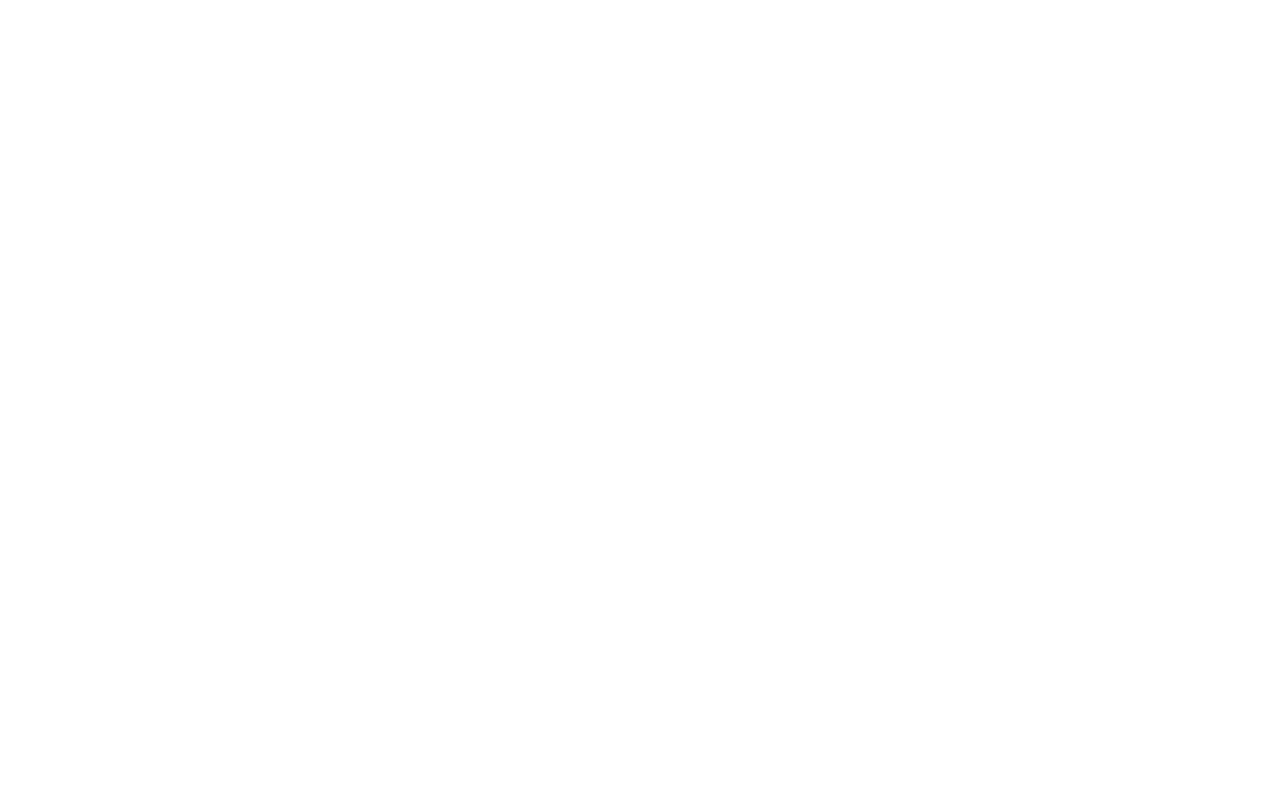
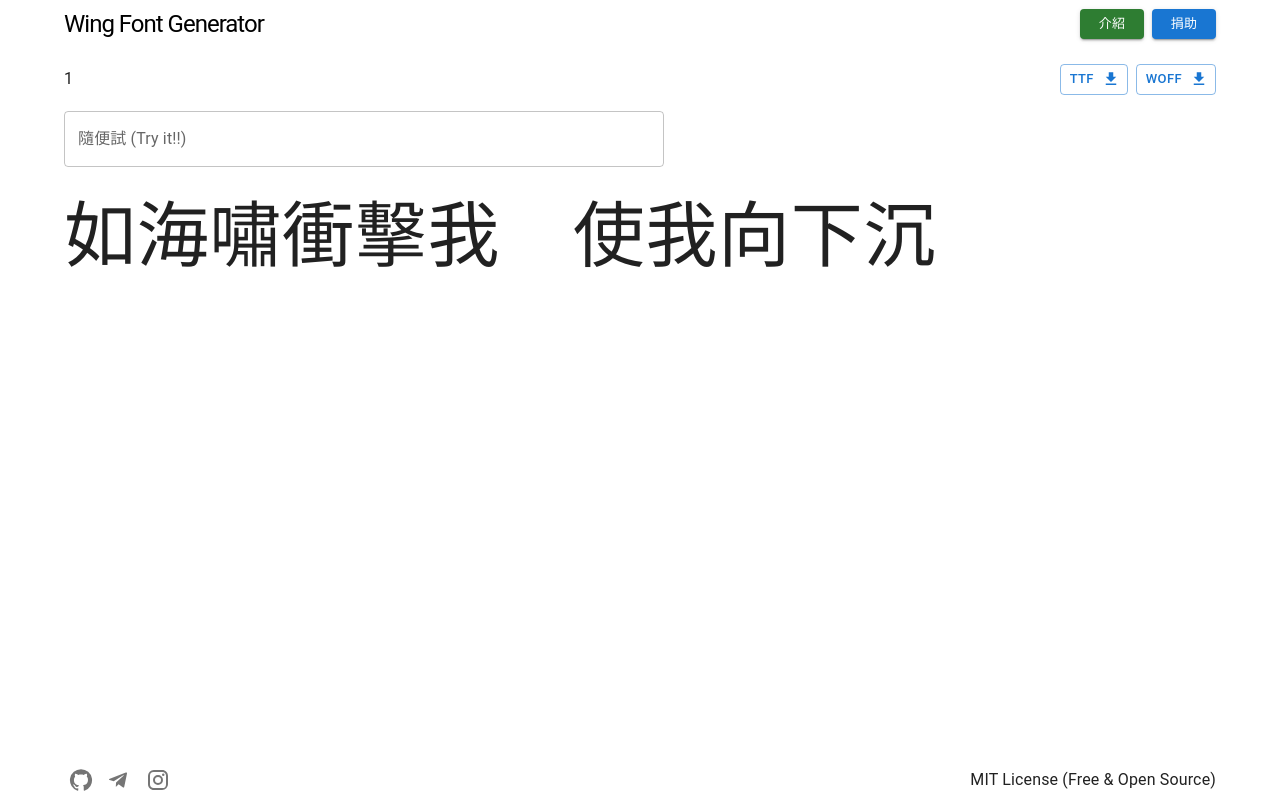
Before and after one commit to chunlaw/wing-font-demo, a React (Vite) app: page /specimen/1 in a window 1280 px wide. Before the commit this address had no page. Built offline with nearby package versions, Linux system fonts and the light colour scheme.

Commit message:
add specimen page

```diff
--- a/src/App.tsx
+++ b/src/App.tsx
@@ -1,6 +1,7 @@
 import { BrowserRouter, Route, Routes } from "react-router-dom";
 import Layout from "./components/layouts/Layout";
 import Main from "./components/Main";
+import Specimen from "./components/Specimen";
 
 function App() {
   return (
@@ -8,6 +9,7 @@
       <Routes>
         <Route path="/" element={<Layout />}>
           <Route path=":path?" element={<Main />} />
+          <Route path="specimen/:family" element={<Specimen />} />
         </Route>
       </Routes>
     </BrowserRouter>
--- /dev/null
+++ b/src/components/FontHeader/index.tsx
@@ -0,0 +1,41 @@
+import { Box, Button } from "@mui/material";
+import { Download } from "@mui/icons-material";
+
+interface FontHeaderProps {
+  family: string;
+}
+
+export const FontHeader = ({ family }: FontHeaderProps) => {
+  return (
+    <Box
+      display="flex"
+      gap={1}
+      alignItems="center"
+      justifyContent="space-between"
+    >
+      {family}
+      <Box display="flex" gap={1}>
+        <Button
+          onClick={() =>
+            window.open(`https://fonts.chunlaw.io/${family}.ttf`, "_blank")
+          }
+          size="small"
+          variant="outlined"
+          endIcon={<Download />}
+        >
+          ttf
+        </Button>
+        <Button
+          onClick={() =>
+            window.open(`https://fonts.chunlaw.io/${family}.woff`, "_blank")
+          }
+          size="small"
+          variant="outlined"
+          endIcon={<Download />}
+        >
+          woff
+        </Button>
+      </Box>
+    </Box>
+  );
+};
--- a/src/components/Main.tsx
+++ b/src/components/Main.tsx
@@ -7,28 +7,18 @@
   Theme,
   Typography,
 } from "@mui/material";
-import { useContext, useEffect, useMemo, useState } from "react";
+import { useContext } from "react";
 import AppContext from "../AppContext";
 import { Download } from "@mui/icons-material";
+import { useNavigate } from "react-router-dom";
+import { AVAILABLE_FONTS } from "../utils/text";
+import { useTemplateRotation } from "../utils/hooks";
+import { FontHeader } from "./FontHeader";
 
 const Main = () => {
   const { msg, setMsg } = useContext(AppContext);
-  const [templateIdx, setTemplateIdx] = useState<number>(
-    Math.floor(Math.random() * TEMPLATES.length),
-  );
-  const msgShown = useMemo(() => {
-    return msg || TEMPLATES[templateIdx];
-  }, [msg, templateIdx]);
-
-  useEffect(() => {
-    const interval = setInterval(() => {
-      setTemplateIdx(Math.floor(Math.random() * TEMPLATES.length));
-    }, 5000);
-
-    return () => {
-      clearInterval(interval);
-    };
-  }, []);
+  const navigate = useNavigate();
+  const msgShown = useTemplateRotation(msg);
 
   return (
     <Box
@@ -48,40 +38,16 @@
         onChange={({ target: { value } }) => setMsg(value)}
         fullWidth
       />
-      <Box width="100%">
+      <Box width="100%" overflow="auto">
         {AVAILABLE_FONTS.map((family) => (
           <Box key={family} mb={2}>
-            <Box display="flex" gap={1}>
-              {family}
-              <Button
-                onClick={() =>
-                  window.open(
-                    `https://fonts.chunlaw.io/${family}.ttf`,
-                    "_blank",
-                  )
-                }
-                size="small"
-                variant="outlined"
-                endIcon={<Download />}
+            <FontHeader family={family} />
+            <Box>
+              <Typography
+                sx={{ ...msgSx, cursor: "pointer" }}
+                fontFamily={family}
+                onClick={() => navigate(`/specimen/${family}`)}
               >
-                ttf
-              </Button>
-              <Button
-                onClick={() =>
-                  window.open(
-                    `https://fonts.chunlaw.io/${family}.woff`,
-                    "_blank",
-                  )
-                }
-                size="small"
-                variant="outlined"
-                endIcon={<Download />}
-              >
-                woff
-              </Button>
-            </Box>
-            <Box>
-              <Typography sx={msgSx} fontFamily={family}>
                 {msgShown}
               </Typography>
             </Box>
@@ -95,44 +61,7 @@
 
 export default Main;
 
-const AVAILABLE_FONTS = [
-  "ChironSungHK-Noto-lshk",
-  "ChironSungHK-Noto-yale",
-  "ChironSungHK-Noto-cangjie",
-  "ChironSungHK-Noto-lshk-It",
-  "ChironSungHK-Noto-yale-It",
-  "ChironSungHK-Noto-cangjie-It",
-];
-
 const msgSx: SxProps<Theme> = {
   fontSize: 36,
   textWrap: "nowrap",
 };
-
-const TEMPLATES: string[] = [
-  "勒到呼吸困難才知變扯線木偶",
-  "拳頭若放開　可擁抱四周",
-  "活著自活著 萬象在逝水中暢泳",
-  "如果心聲真有療效　誰怕暴露更多",
-  "回望最初　當喪失是得著可不可",
-  "立志助世人脫貧以為　便偉大到像多麼有為",
-  "誰能憑愛意要富士山私有",
-  "惟有我聽過你對我哭訴",
-  "各有各唱自己歌　各找自我",
-  "寂寞在流動　某些真的假的夢",
-  "如海嘯衝擊我　使我向下沉",
-  "我會在旁　開心玩　四處捐",
-  "我為你偷偷心動　感覺神情凝重",
-  "旋轉兜圈的感覺太逼真",
-  "我這樣討厭　他完美如此　能共你好好地相處",
-  "曳搖共對輕舟飄　互傳誓約慶春曉",
-  "甜蜜地與愛人　風裏飛奔",
-  "願一生中苦痛快樂也體驗",
-  "想不想也日夜懷念　連甜夢也不夠甜",
-  "遲了悔改　只好講抵你離開",
-  "荒誕像這一切也變成往常",
-  "別要我洗去　我的雙腳泥濘",
-  "留在彼此的身邊　牽著手再繼續飛",
-  "永遠有一個吻未嘗",
-  "望著他雙眼想別人　人留下了留不低那片心",
-];
--- /dev/null
+++ b/src/components/Specimen.tsx
@@ -0,0 +1,48 @@
+import { Box, TextField, Typography, SxProps, Theme } from "@mui/material";
+import { useContext } from "react";
+import AppContext from "../AppContext";
+import { useParams } from "react-router-dom";
+import { useTemplateRotation } from "../utils/hooks";
+import { FontHeader } from "./FontHeader";
+
+const Specimen = () => {
+  const { msg, setMsg } = useContext(AppContext);
+  const { family } = useParams<{ family: string }>();
+  const msgShown = useTemplateRotation(msg);
+
+  return (
+    <Box
+      display="flex"
+      flexDirection="column"
+      width="100%"
+      height="100vh"
+      gap={2}
+      py={2}
+    >
+      <FontHeader family={family!} />
+      <TextField
+        label="隨便試 (Try it!!)"
+        value={msg}
+        onChange={({ target: { value } }) => setMsg(value)}
+        fullWidth
+        sx={{ maxWidth: "600px" }}
+      />
+      <Box
+        flex={1}
+        display="flex"
+        width="100%"
+      >
+        <Typography sx={msgSx} fontFamily={family}>
+          {msgShown}
+        </Typography>
+      </Box>
+    </Box>
+  );
+};
+
+export default Specimen;
+
+const msgSx: SxProps<Theme> = {
+  fontSize: 72,
+  textWrap: "wrap",
+};
--- a/src/components/layouts/Header.tsx
+++ b/src/components/layouts/Header.tsx
@@ -1,4 +1,4 @@
-import { Box, Button, Typography } from "@mui/material";
+import { Box, Button, Link, Typography } from "@mui/material";
 import { useState } from "react";
 import IntroDialog from "../components/IntroDialog";
 
@@ -13,7 +13,11 @@
       alignItems="center"
       my={1}
     >
-      <Typography variant="h5">Wing Font Generator</Typography>
+      <Link href="/" sx={{ textDecoration: 'none', color: 'black' }}>
+        <Typography variant="h5" letterSpacing={-1}>
+          Wing Font Generator
+        </Typography>
+      </Link>
       <Box display="flex" gap={1}>
         <Button
           onClick={() => setIsDialog(true)}
--- /dev/null
+++ b/src/utils/hooks.ts
@@ -0,0 +1,23 @@
+import { useEffect, useMemo, useState } from "react";
+import { TEMPLATES } from "./text";
+
+export const useTemplateRotation = (msg: string | null) => {
+  const [templateIdx, setTemplateIdx] = useState<number>(
+    Math.floor(Math.random() * TEMPLATES.length),
+  );
+  const msgShown = useMemo(() => {
+    return msg || TEMPLATES[templateIdx];
+  }, [msg, templateIdx]);
+
+  useEffect(() => {
+    const interval = setInterval(() => {
+      setTemplateIdx(Math.floor(Math.random() * TEMPLATES.length));
+    }, 5000);
+
+    return () => {
+      clearInterval(interval);
+    };
+  }, []);
+
+  return msgShown;
+};
--- /dev/null
+++ b/src/utils/text.ts
@@ -0,0 +1,36 @@
+export const TEMPLATES: string[] = [
+  "勒到呼吸困難才知變扯線木偶",
+  "拳頭若放開　可擁抱四周",
+  "活著自活著 萬象在逝水中暢泳",
+  "如果心聲真有療效　誰怕暴露更多",
+  "回望最初　當喪失是得著可不可",
+  "立志助世人脫貧以為　便偉大到像多麼有為",
+  "誰能憑愛意要富士山私有",
+  "惟有我聽過你對我哭訴",
+  "各有各唱自己歌　各找自我",
+  "寂寞在流動　某些真的假的夢",
+  "如海嘯衝擊我　使我向下沉",
+  "我會在旁　開心玩　四處捐",
+  "我為你偷偷心動　感覺神情凝重",
+  "旋轉兜圈的感覺太逼真",
+  "我這樣討厭　他完美如此　能共你好好地相處",
+  "曳搖共對輕舟飄　互傳誓約慶春曉",
+  "甜蜜地與愛人　風裏飛奔",
+  "願一生中苦痛快樂也體驗",
+  "想不想也日夜懷念　連甜夢也不夠甜",
+  "遲了悔改　只好講抵你離開",
+  "荒誕像這一切也變成往常",
+  "別要我洗去　我的雙腳泥濘",
+  "留在彼此的身邊　牽著手再繼續飛",
+  "永遠有一個吻未嘗",
+  "望著他雙眼想別人　人留下了留不低那片心",
+];
+
+export const AVAILABLE_FONTS = [
+  "ChironSungHK-Noto-lshk",
+  "ChironSungHK-Noto-yale",
+  "ChironSungHK-Noto-cangjie",
+  "ChironSungHK-Noto-lshk-It",
+  "ChironSungHK-Noto-yale-It",
+  "ChironSungHK-Noto-cangjie-It",
+];
```
